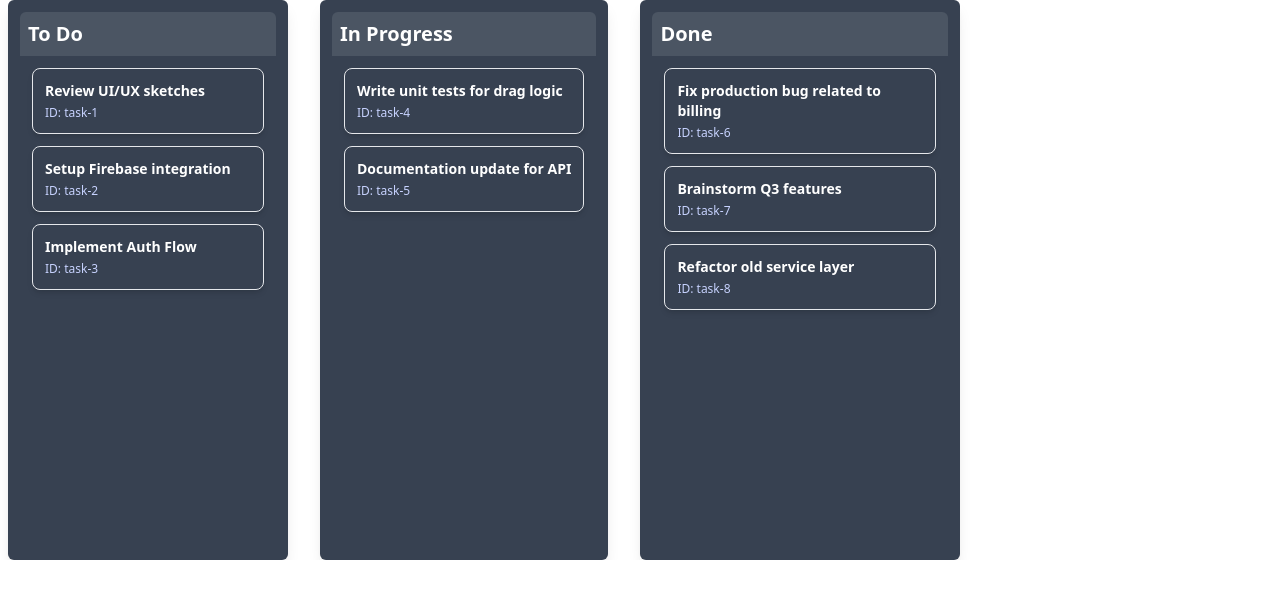
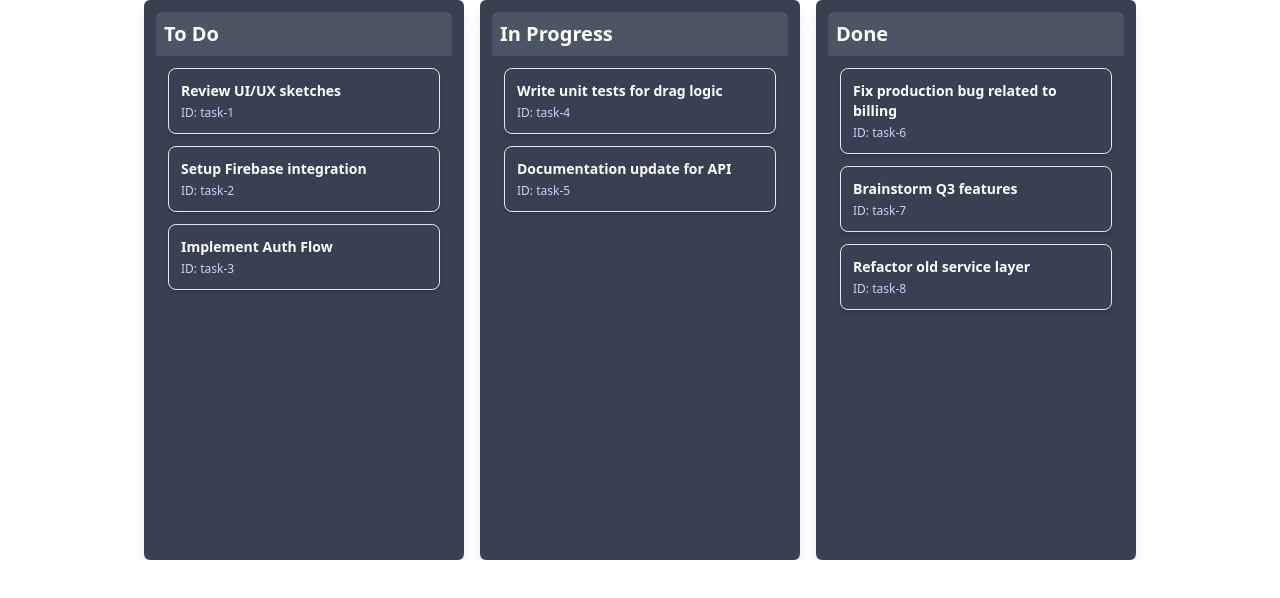
Before and after one commit to maharjansujal/kanban, a React (Vite) app: page / in a window 1280 px wide. Shown: the top 598 px of the page. Built offline with nearby package versions, Linux system fonts and the light colour scheme.

Commit message:
Fix: fixed drag and drop issue

```diff
--- a/src/App.tsx
+++ b/src/App.tsx
@@ -132,7 +132,7 @@ export default function App() {
           <div
             {...provided.droppableProps}
             ref={provided.innerRef}
-            className="flex overflow-x-auto justify-start min-h-[70vh] max-w-full z-10 gap-4" // Added gap to manage spacing
+            className="flex overflow-x-auto justify-center min-h-[70vh] max-w-full" // Added gap to manage spacing
           >
             {columnsOrder.map((colId, index) => {
               const columnData = data[colId];
@@ -150,11 +150,10 @@ export default function App() {
                     <div
                       ref={provided.innerRef}
                       {...provided.draggableProps}
-                      className="flex flex-col p-3 mx-2 bg-gray-700 rounded-md min-w-[280px] max-w-[320px] shadow-lg"
+                      className="flex flex-col p-3 mx-2 bg-gray-700 rounded-md min-w-[320px] max-w-[320px] shadow-lg"
                       style={{
                         ...provided.draggableProps.style,
                         position: "relative",
-                        zIndex: 10,
                       }}
                     >
                       <div
```
Also changed, not shown: src/components/task-card.tsx (deleted), src/components/task.tsx (deleted).
